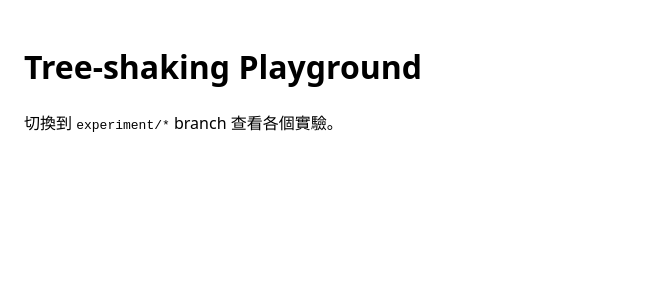
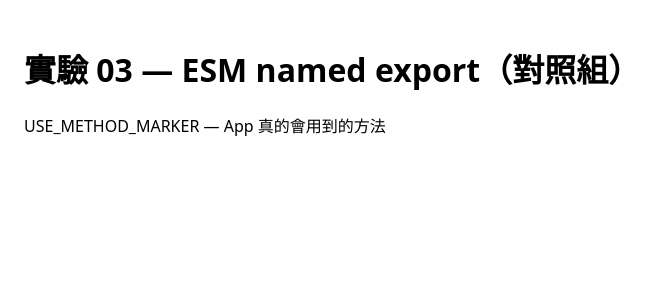
Before and after one commit to Yueh-Lin-Yang/recharts-treeshake-test, a React (Vite) app: page / in a window 1280 px wide. Shown: the top 300 px of the page, without its empty margins (0-659 px from the left). Built offline with nearby package versions, Linux system fonts and the light colour scheme.

Commit message:
🧪 test(esm): namespace import with static dot access — still tree-shakes

```diff
--- a/src/App.tsx
+++ b/src/App.tsx
@@ -1,10 +1,10 @@
+import * as api from '@/lib/api';
+
 export function App() {
   return (
     <div style={{ padding: 24 }}>
-      <h1>Tree-shaking Playground</h1>
-      <p>
-        切換到 <code>experiment/*</code> branch 查看各個實驗。
-      </p>
+      <h1>實驗 03 — ESM named export（對照組）</h1>
+      <p>{api.use()}</p>
     </div>
   );
 }
--- /dev/null
+++ b/src/lib/api.ts
@@ -0,0 +1,7 @@
+export function use() {
+  return 'USE_METHOD_MARKER — App 真的會用到的方法';
+}
+
+export function unuse() {
+  return 'UNUSE_METHOD_MARKER — App 不會用到，ESM named export 預期會被 tree-shake 掉';
+}
```
